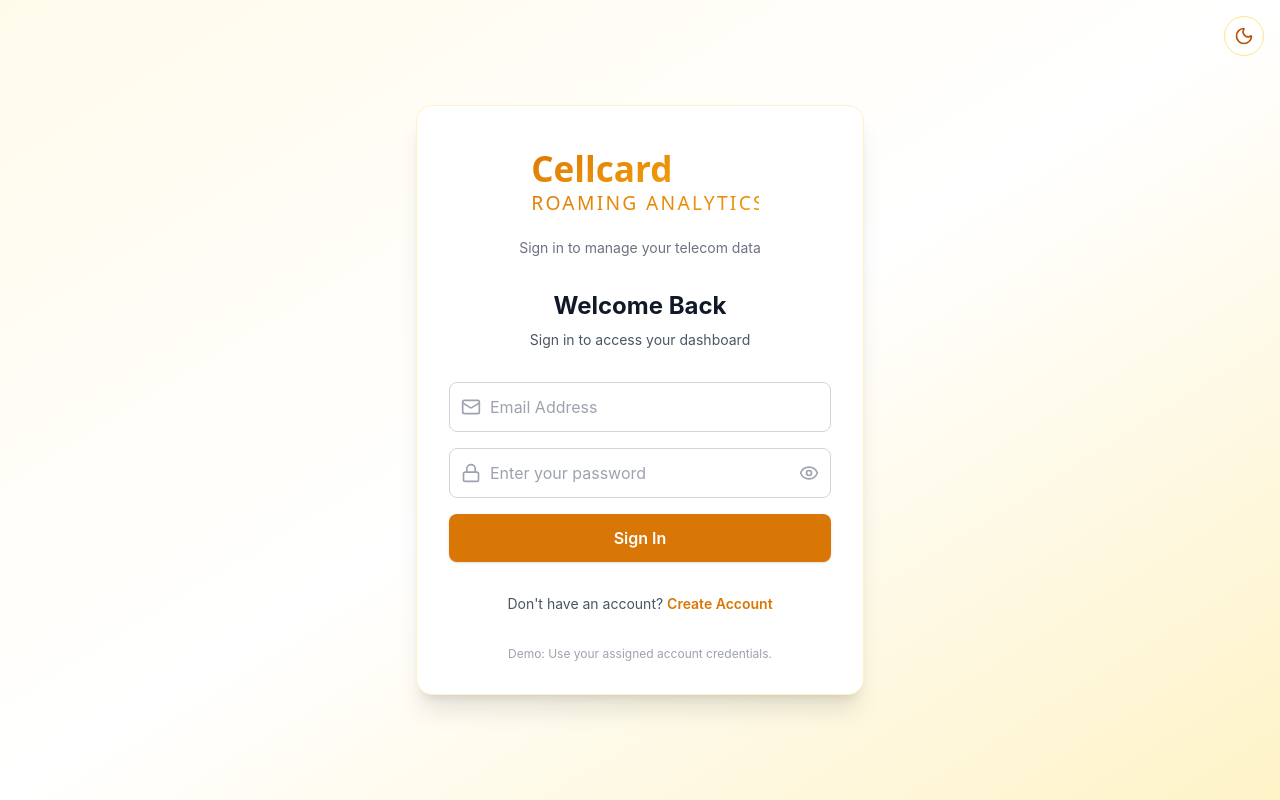
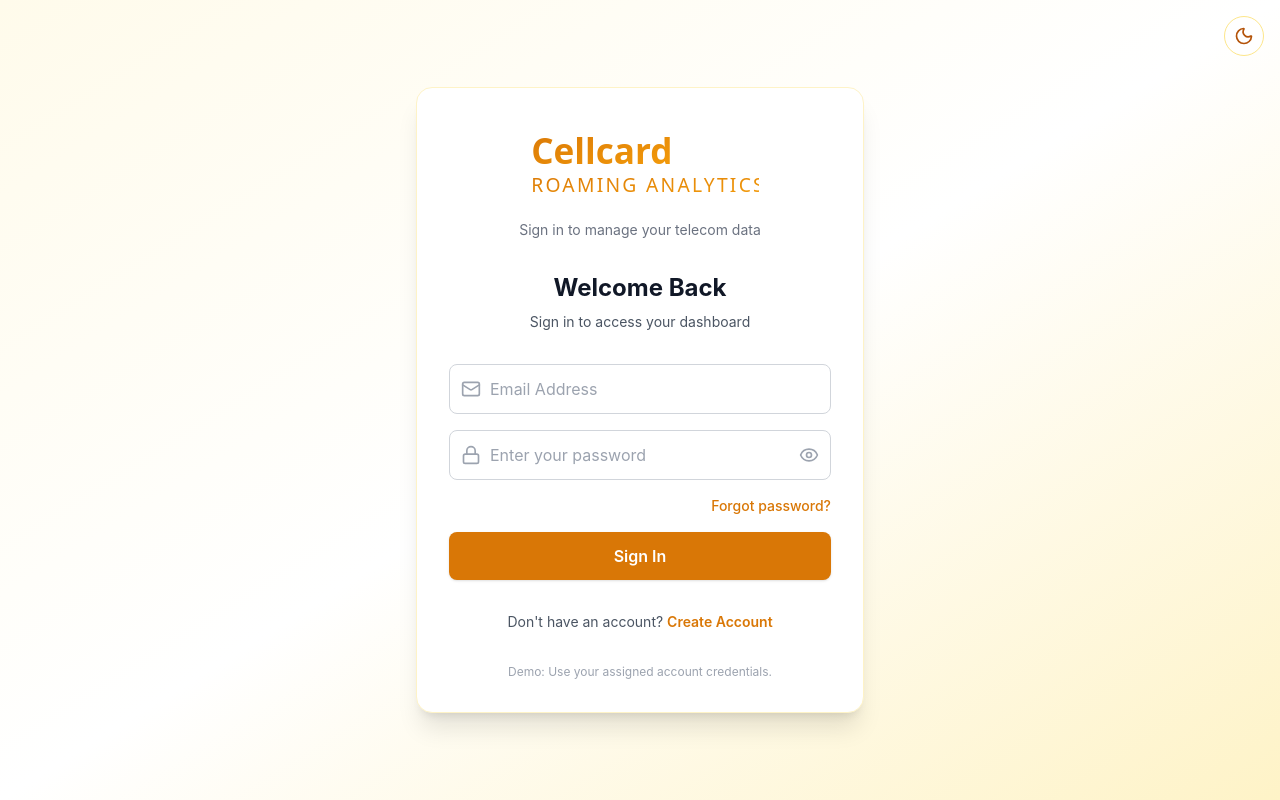
Before and after one commit to kannikakak/Roaming_Management_System_Project, a React (Create React App) app in the folder frontend/: page / in a window 1280 px wide. Built offline with nearby package versions, Linux system fonts and the light colour scheme; no server answers.

Commit message:
implement-forgot-password

```diff
--- a/frontend/src/pages/Login.tsx
+++ b/frontend/src/pages/Login.tsx
@@ -236,6 +236,15 @@
                       {showPassword ? <EyeOff className="h-5 w-5" /> : <Eye className="h-5 w-5" />}
                     </button>
                   </div>
+                  <div className="flex justify-end">
+                    <button
+                      type="button"
+                      onClick={() => navigate('/forgot-password')}
+                      className="text-sm font-medium text-amber-600 hover:text-amber-700 transition dark:text-amber-300 dark:hover:text-amber-200"
+                    >
+                      Forgot password?
+                    </button>
+                  </div>
                   <button
                     type="submit"
                     disabled={isLoading}
```
Also changed, not shown: 2 other files (tests, documents, lock files or other folders). Lines whose indentation alone changed are shown as unchanged.
